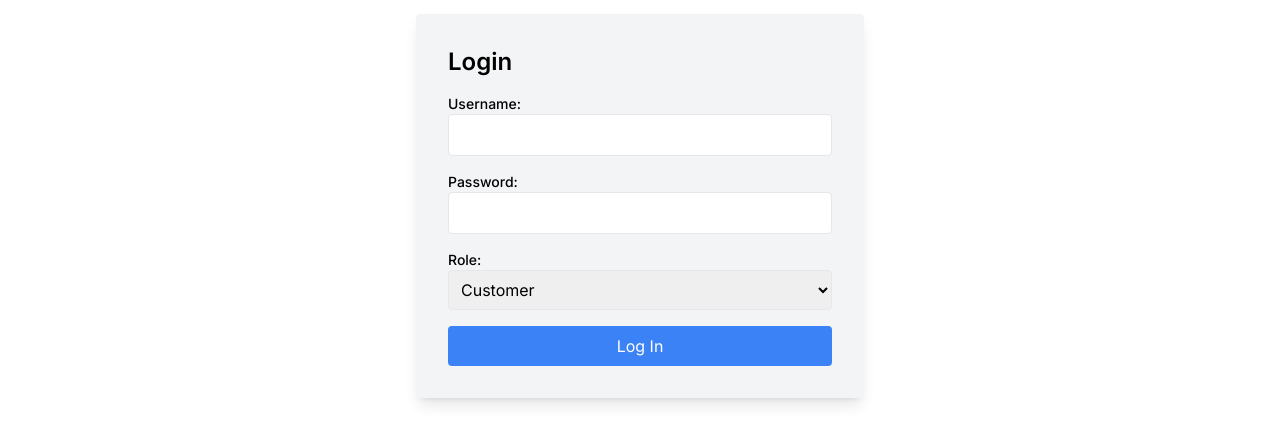
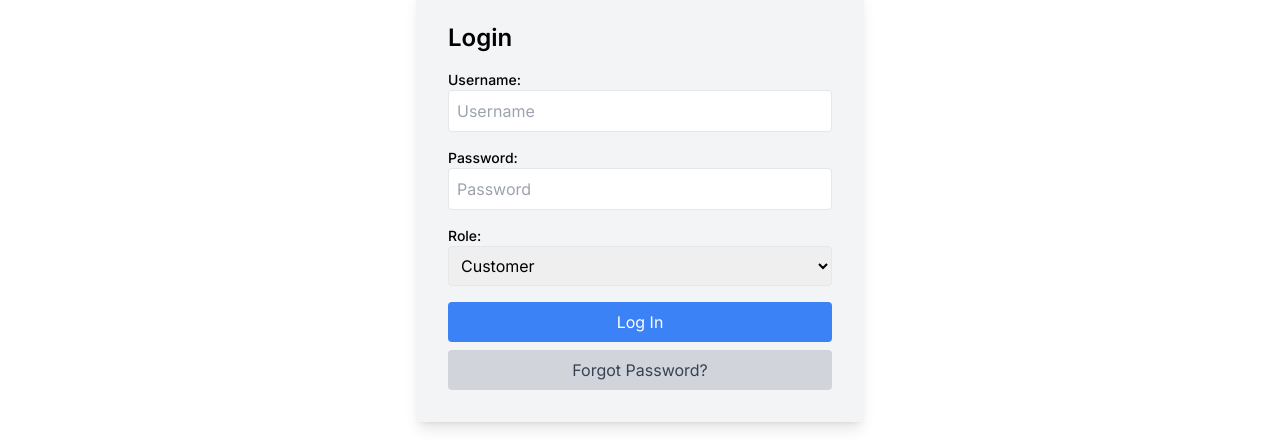
Before and after one commit to jyotishmanshandilya/Health-Hub, a Next.js app: page /auth/login in a window 1280 px wide. Shown: the part 312-752 px from the top of the page. Built offline with nearby package versions, Linux system fonts and the light colour scheme; no server answers; the database is empty.

Commit message:
added forget password

```diff
--- /dev/null
+++ b/app/api/auth/changepass/route.js
@@ -0,0 +1,38 @@
+import pool from '../../../../db';
+import { NextResponse } from 'next/server';
+
+export async function POST(req, res) {
+  const body = await req.json();
+  const { username, newPassword } = body;
+
+  try {
+    const client = await pool.connect();
+
+    // Update the password in the 'customer' table
+    let result = await client.query(
+      `UPDATE customer SET password = $1 WHERE username = $2`,
+      [newPassword, username]
+    );
+
+    if (result.rowCount === 0) {
+      // If no rows were updated in the 'customer' table, try updating the 'seller' table
+      result = await client.query(
+        `UPDATE seller SET password = $1 WHERE username = $2`,
+        [newPassword, username]
+      );
+    }
+
+    client.release();
+
+    if (result.rowCount > 0) {
+      // If a row was updated in either table, the password change was successful
+      return NextResponse.json({ message: 'Password change successful' }, { status: 200 });
+    } else {
+      // If no rows were updated in either table, the user does not exist
+      return NextResponse.json({ error: 'User not found' }, { status: 404 });
+    }
+  } catch (error) {
+    console.error(error);
+    return NextResponse.json({ error: 'Internal server error' }, { status: 500 });
+  }
+}
--- a/app/auth/login/page.js
+++ b/app/auth/login/page.js
@@ -1,16 +1,22 @@
 'use client'
 import { useState } from 'react';
 import { useRouter } from 'next/navigation';
+
+// import { useState } from 'react';
+// import { useRouter } from 'next/router';
 
 const Login = () => {
   const router = useRouter();
   const [username, setUsername] = useState('');
   const [password, setPassword] = useState('');
   const [role, setRole] = useState('customer');
+  const [forgotPassword, setForgotPassword] = useState(false);
+  const [newPassword, setNewPassword] = useState('');
 
   const handleSubmit = async (e) => {
     e.preventDefault();
 
+    if (!forgotPassword) {
       try {
         const response = await fetch('/api/auth/login', {
           method: 'POST',
@@ -24,7 +30,7 @@ const Login = () => {
           alert('Login successful');
           if(role==='seller'){
             router.push('/seller');
-        }else{
+          } else {
             router.push('/');
           }
         } else if (response.status === 401) {
@@ -36,10 +42,35 @@ const Login = () => {
         console.error(error);
         alert('An error occurred during login.');
       }
+    } else {
+      try {
+        const response = await fetch('/api/auth/changepass', {
+          method: 'POST',
+          headers: {
+            'Content-Type': 'application/json',
+          },
+          body: JSON.stringify({ username, newPassword }),
+        });
+
+        if (response.ok) {
+          alert('Password change successful');
+          setForgotPassword(false);
+        } else {
+          alert('Failed to change password');
+        }
+      } catch (error) {
+        console.error(error);
+        alert('An error occurred while changing password');
+      }
+    }
+  };
+
+  const handleForgotPassword = () => {
+    setForgotPassword(true);
   };
 
   return (
-    <div className="min-h-screen flex items-center justify-center" >
+    <div className="min-h-screen flex items-center justify-center">
       <div className="p-8 rounded shadow-lg w-full max-w-md bg-gray-100">
         <h1 className="text-2xl font-semibold mb-4">Login</h1>
         <form onSubmit={handleSubmit}>
@@ -49,6 +80,7 @@ const Login = () => {
               type="text"
               value={username}
               onChange={(e) => setUsername(e.target.value)}
+              placeholder="Username"
               className="border p-2 rounded w-full focus:outline-none focus:border-blue-500"
             />
           </div>
@@ -56,8 +88,9 @@ const Login = () => {
             <label className="block text-sm font-medium">Password:</label>
             <input
               type="password"
-              value={password}
-              onChange={(e) => setPassword(e.target.value)}
+              value={forgotPassword ? newPassword : password}
+              onChange={(e) => forgotPassword ? setNewPassword(e.target.value) : setPassword(e.target.value)}
+              placeholder={forgotPassword ? 'New Password' : 'Password'}
               className="border p-2 rounded w-full focus:outline-none focus:border-blue-500"
             />
           </div>
@@ -76,8 +109,16 @@ const Login = () => {
             type="submit"
             className="bg-blue-500 text-white p-2 rounded w-full hover:bg-blue-600 focus:outline-none focus:bg-blue-600"
           >
-            Log In
+            {forgotPassword ? 'Submit New Password' : 'Log In'}
           </button>
+          {!forgotPassword && (
+            <button
+              onClick={handleForgotPassword}
+              className="bg-gray-300 text-gray-700 p-2 rounded w-full mt-2 hover:bg-gray-400 focus:outline-none focus:bg-gray-400"
+            >
+              Forgot Password?
+            </button>
+          )}
         </form>
       </div>
     </div>
```
Lines whose indentation alone changed are shown as unchanged.
